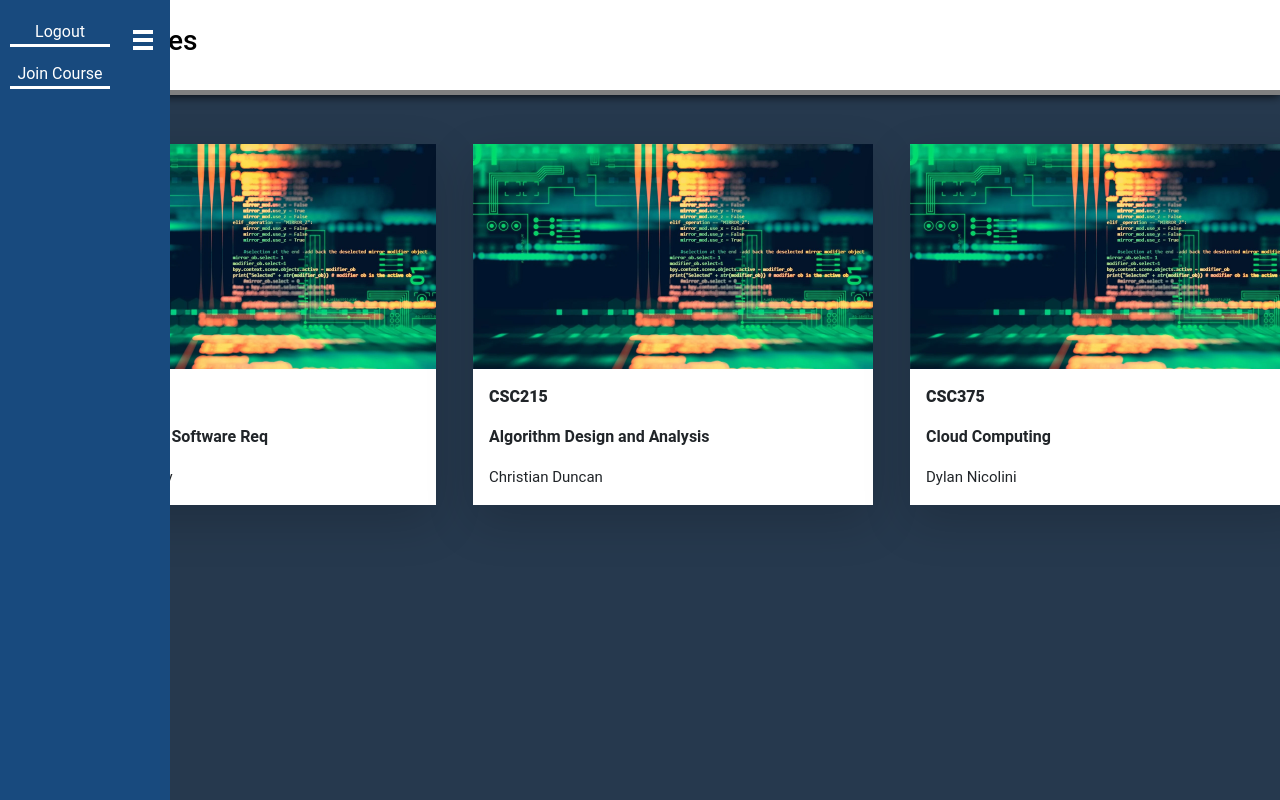
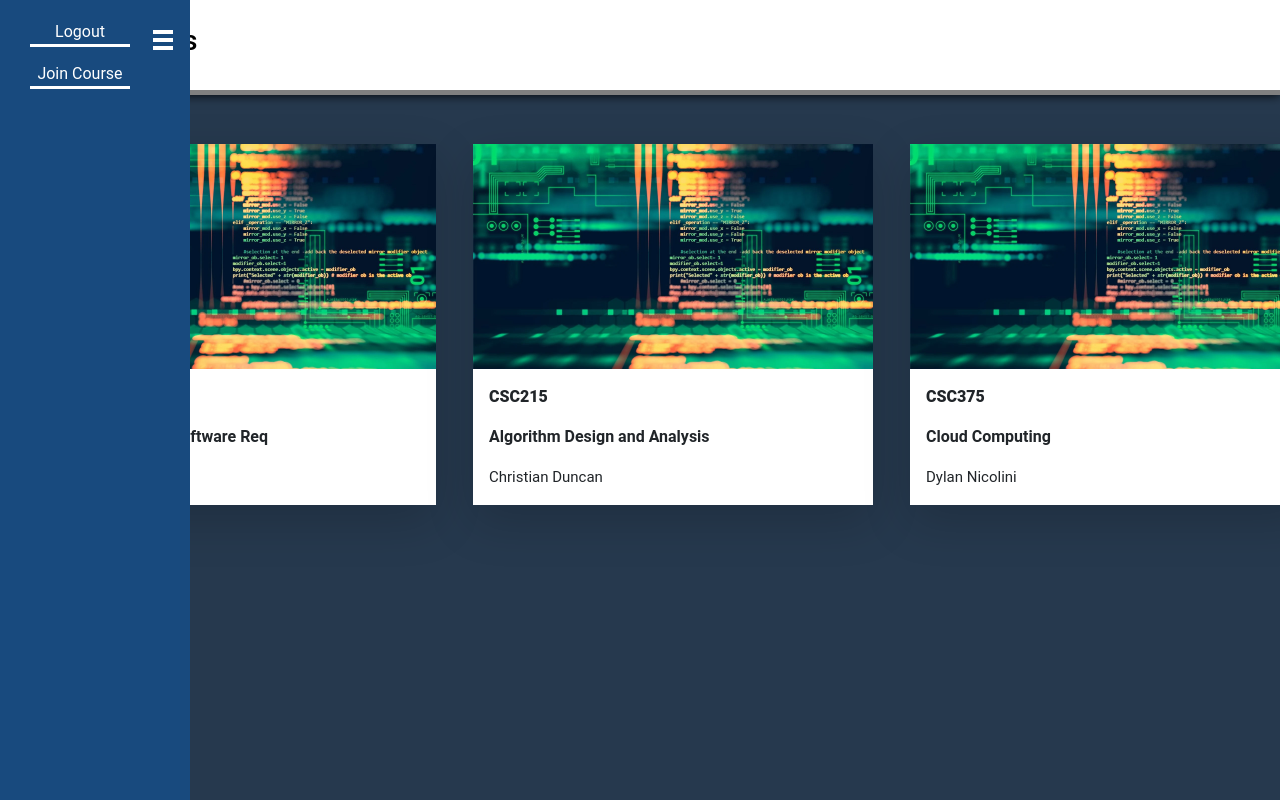
Before and after one commit to eebalboni/FinalProjectSER341, a React (Create React App) app in the folder demo-app-updated-routing/: page /professor/courseHome in a window 1280 px wide. Shown: the top 800 px of the page. Built offline with nearby package versions, Linux system fonts and the light colour scheme.

Commit message:
fixed sidebar

```diff
--- a/demo-app-updated-routing/src/index.css
+++ b/demo-app-updated-routing/src/index.css
@@ -414,7 +414,7 @@ main {
 
 #menu:hover {
   transition: 1000ms all cubic-bezier(0.19, 1, 0.22, 1);
-  transform: translateX(-40%);
+  transform: translateX(-30%);
 }
 
 .menu-inner {
```
